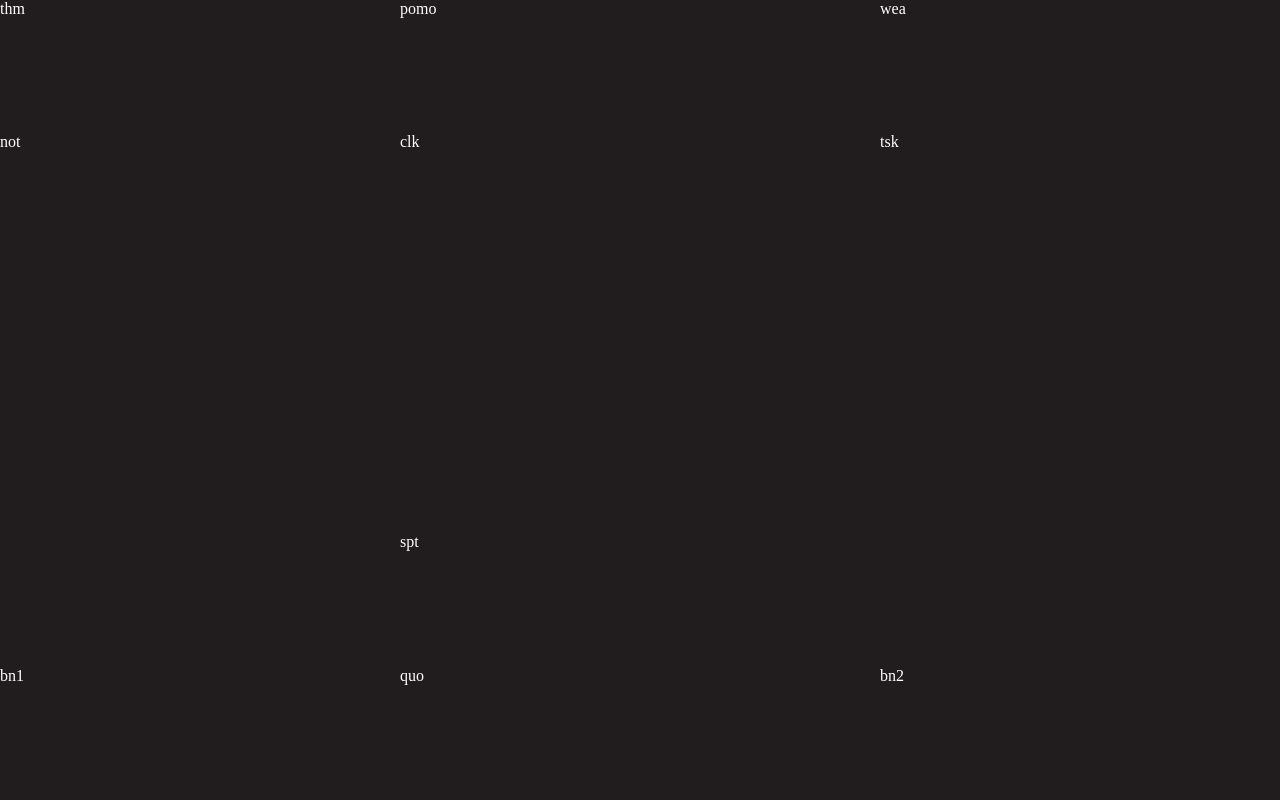
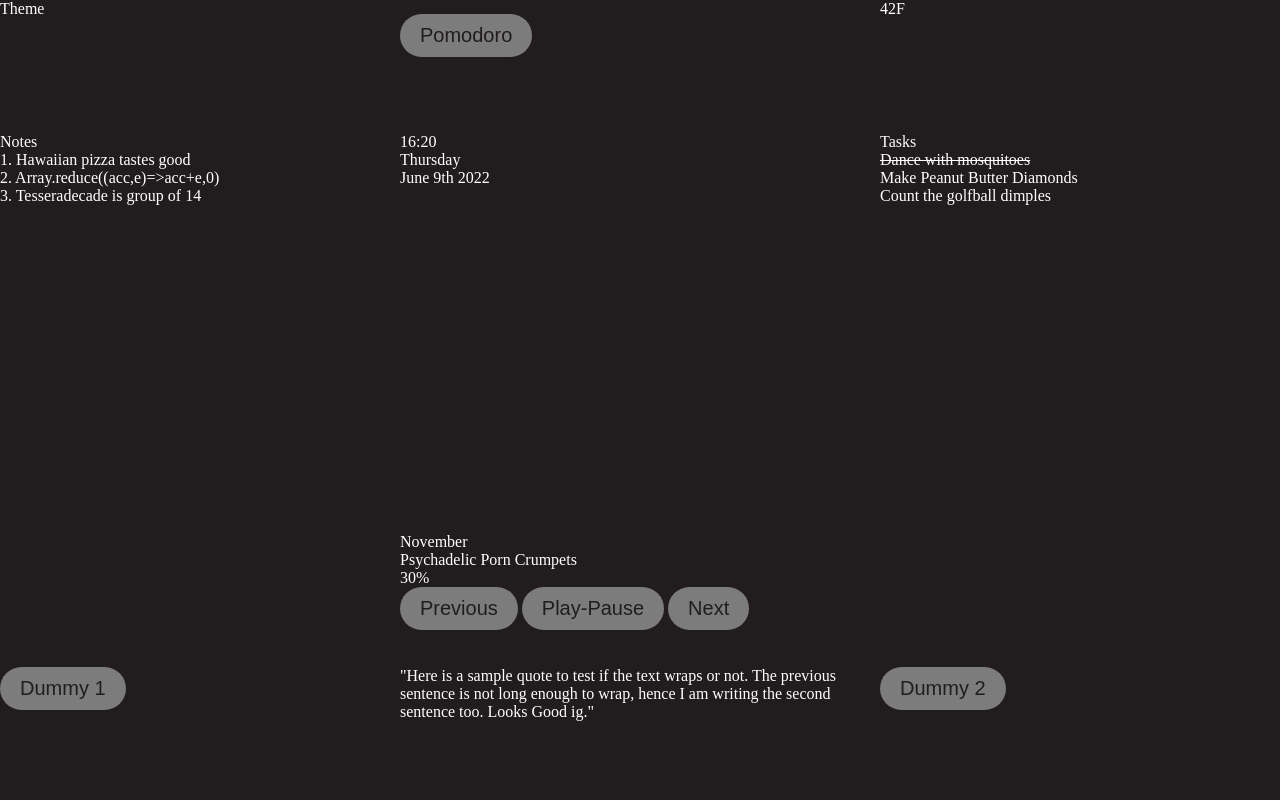
Before and after one commit to x3z3/cs326-project-oneliner, a plain HTML site: page ANSHUL_index.html in a window 1280 px wide. Drawn offline with Linux system fonts and the light colour scheme.

Commit message:
button design and divs

```diff
--- a/ANSHUL_index.html
+++ b/ANSHUL_index.html
@@ -7,16 +7,65 @@
 </head>
 <body>
     <div class="page-container page-theme">
-        <div class="block-theme">thm</div>
-        <div class="block-pomodoro">pomo</div>
-        <div class="block-weather">wea</div>
-        <div class="block-notes">not</div>
-        <div class="block-clock">clk</div>
-        <div class="block-tasks">tsk</div>
-        <div class="block-spotify">spt</div>
-        <div class="block-btn1">bn1</div>
-        <div class="block-quote">quo</div>
-        <div class="block-btn2">bn2</div>
+        <div class="block-theme">
+            Theme
+        </div>
+
+        <div class="block-pomodoro">
+            <div class="pomodoro-btn">
+                <button class="rounded-btn std-btn-theme center-horizontal">Pomodoro</button>
+            </div>
+        </div>
+
+        <div class="block-weather">
+            <div class="weather-temp">42F</div>
+            <div class="weather-icon"></div>
+        </div>
+
+        <div class="block-notes">
+            <div class="notes-title">Notes</div>
+            <div class="notes-data">
+                1. Hawaiian pizza tastes good <br>
+                2. Array.reduce((acc,e)=>acc+e,0) <br>
+                3. Tesseradecade is group of 14 <br>
+            </div>
+        </div>
+
+        <div class="block-clock">
+            <div class="clock-time">16:20</div>
+            <div class="clock-day">Thursday</div>
+            <div class="clock-date">June 9th 2022</div>
+        </div>
+
+        <div class="block-tasks">
+            <div class="tasks-title">Tasks</div>
+            <div class="tasks-data">
+                <s> Dance with mosquitoes</s><br>
+                Make Peanut Butter Diamonds <br>
+                Count the golfball dimples <br>
+            </div>
+        </div>
+
+        <div class="block-spotify">
+            <div class="spotify-logo"></div>
+            <div class="spotify-title">November</div>
+            <div class="spotify-album"></div>
+            <div class="spotify-artist">Psychadelic Porn Crumpets</div>
+            <div class="spotify-progress">30%</div>
+            <div class="spotify-buttons">
+                <button class="rounded-btn std-btn-theme">Previous</button>
+                <button class="rounded-btn std-btn-theme">Play-Pause</button>
+                <button class="rounded-btn std-btn-theme">Next</button>
+            </div>
+        </div>
+
+        <div class="block-btn1">
+            <button class="rounded-btn std-btn-theme">Dummy 1</button>
+        </div>
+        <div class="block-quote">"Here is a sample quote to test if the text wraps or not. The previous sentence is not long enough to wrap, hence I am writing the second sentence too. Looks Good ig."</div>
+        <div class="block-btn2">
+            <button class="rounded-btn std-btn-theme">Dummy 2</button>
+        </div>
     </div>
 
 </body>
--- a/styles/ANSHUL_main.css
+++ b/styles/ANSHUL_main.css
@@ -1,6 +1,7 @@
 body {
     margin: 0;
     padding: 0;
+    /* font-family: ''; */
 }
 
 .page-theme {
@@ -66,17 +67,29 @@ body {
     grid-row: 4 / 5;
 }
 
-.rounded-btn {
+.center-horizontal {
+    display: flex;
+    justify-content: center;
+}
+
+.pomodoro-btn {
+    display: flex;
+    margin-top: 3%;
+}
+
+.std-btn-theme {
     background-color: #7C7C7C;
     color: #211D1E;
     border: none;
     text-align: center;
+}
+
+.rounded-btn {
     font-size: 20px;
-
+    border-radius: 40px;
     padding: 10px 20px;
 }
 
 .rounded-btn:hover {
     background-color: #FFFFFF;
-    /* color: #7C7C7C; */
 }
```
Also changed, not shown: 1 other file.
